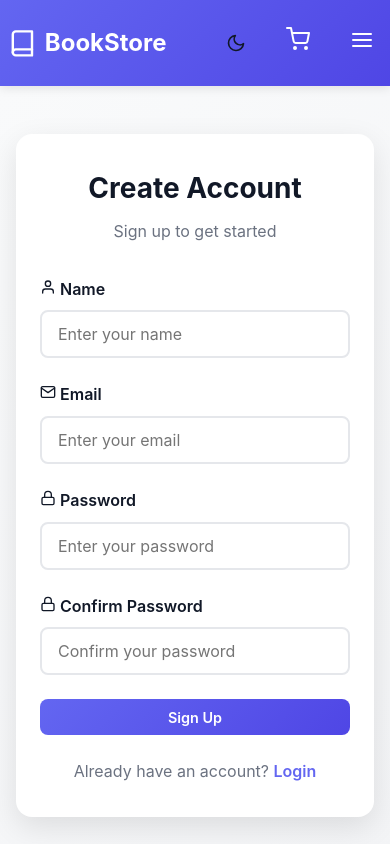
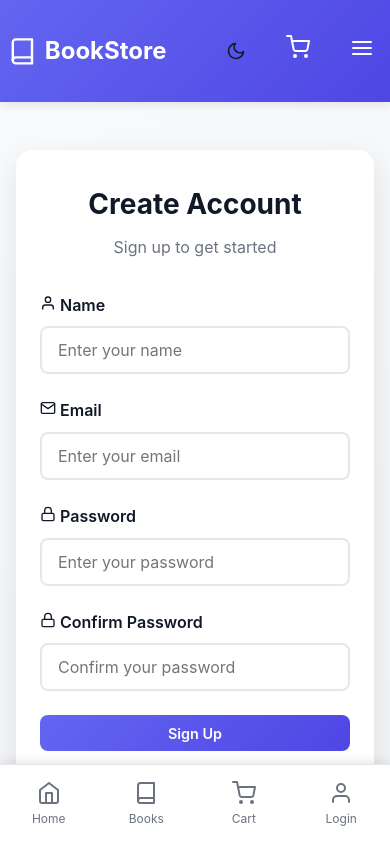
Before and after one commit to Lokesh2006-r/tnpsc_books, a Next.js app in the folder frontend/: page /signup in a window 390 px wide. Shown: the top 844 px of the page. Built offline with nearby package versions, Linux system fonts and the light colour scheme; no server answers.

Commit message:
feat: Implement mobile bottom nav and responsive card view for admin tables

```diff
--- /dev/null
+++ b/frontend/components/BottomNav.js
@@ -0,0 +1,52 @@
+import Link from 'next/link';
+import { useRouter } from 'next/router';
+import { FiHome, FiBook, FiUser, FiShoppingCart, FiSettings } from 'react-icons/fi';
+import styles from '../styles/BottomNav.module.css';
+import { useAuth } from '../context/AuthContext';
+
+export default function BottomNav() {
+    const router = useRouter();
+    const { isAuthenticated, isAdmin } = useAuth();
+
+    const isActive = (path) => router.pathname === path;
+
+    return (
+        <div className={styles.bottomNav}>
+            <Link href="/" className={`${styles.navItem} ${isActive('/') ? styles.active : ''}`}>
+                <FiHome size={24} />
+                <span>Home</span>
+            </Link>
+
+            <Link href="/books" className={`${styles.navItem} ${isActive('/books') ? styles.active : ''}`}>
+                <FiBook size={24} />
+                <span>Books</span>
+            </Link>
+
+            <Link href="/cart" className={`${styles.navItem} ${isActive('/cart') ? styles.active : ''}`}>
+                <FiShoppingCart size={24} />
+                <span>Cart</span>
+            </Link>
+
+            {isAuthenticated ? (
+                <>
+                    {isAdmin ? (
+                        <Link href="/admin" className={`${styles.navItem} ${isActive('/admin') ? styles.active : ''}`}>
+                            <FiSettings size={24} />
+                            <span>Admin</span>
+                        </Link>
+                    ) : (
+                        <Link href="/dashboard" className={`${styles.navItem} ${isActive('/dashboard') ? styles.active : ''}`}>
+                            <FiUser size={24} />
+                            <span>Profile</span>
+                        </Link>
+                    )}
+                </>
+            ) : (
+                <Link href="/login" className={`${styles.navItem} ${isActive('/login') ? styles.active : ''}`}>
+                    <FiUser size={24} />
+                    <span>Login</span>
+                </Link>
+            )}
+        </div>
+    );
+}
--- a/frontend/components/Layout.js
+++ b/frontend/components/Layout.js
@@ -1,5 +1,6 @@
 import Navbar from './Navbar';
 import Footer from './Footer';
+import BottomNav from './BottomNav';
 
 export default function Layout({ children }) {
     return (
@@ -9,6 +10,9 @@ export default function Layout({ children }) {
                 {children}
             </main>
             <Footer />
+            <BottomNav />
+            {/* Spacer for bottom nav on mobile */}
+            <div className="mobile-nav-spacer"></div>
         </div>
     );
 }
--- /dev/null
+++ b/frontend/styles/BottomNav.module.css
@@ -0,0 +1,44 @@
+.bottomNav {
+    display: none;
+    position: fixed;
+    bottom: 0;
+    left: 0;
+    width: 100%;
+    background: var(--bg-card);
+    border-top: 1px solid var(--border);
+    justify-content: space-around;
+    padding: 0.5rem 0;
+    z-index: 1000;
+    box-shadow: 0 -2px 10px var(--shadow);
+}
+
+.navItem {
+    display: flex;
+    flex-direction: column;
+    align-items: center;
+    gap: 0.25rem;
+    color: var(--text-secondary);
+    font-size: 0.75rem;
+    padding: 0.5rem;
+    flex: 1;
+    cursor: pointer;
+    transition: var(--transition);
+}
+
+.navItem Icon {
+    font-size: 1.5rem;
+}
+
+.active {
+    color: var(--primary);
+}
+
+.active Icon {
+    transform: translateY(-2px);
+}
+
+@media (max-width: 768px) {
+    .bottomNav {
+        display: flex;
+    }
+}
--- a/frontend/styles/Navbar.module.css
+++ b/frontend/styles/Navbar.module.css
@@ -153,38 +153,31 @@
     gap: 1rem;
 }
 
+/* Mobile styling updates */
 .mobileToggle {
     display: none;
     font-size: 1.5rem;
     color: white;
     background: transparent;
     padding: 0.5rem;
+    border-radius: var(--radius-md);
+    transition: var(--transition);
+}
+
+.mobileToggle:active {
+    background: rgba(255, 255, 255, 0.1);
 }
 
 .mobileMenu {
     display: none;
-    flex-direction: column;
-    gap: 0.5rem;
-    padding: 1rem 0;
-    border-top: 1px solid rgba(255, 255, 255, 0.2);
-}
-
-.mobileMenu a,
-.mobileMenu button {
-    color: white;
-    padding: 0.75rem 1rem;
-    border-radius: var(--radius-md);
-    text-align: left;
-    background: transparent;
-    width: 100%;
-}
-
-.mobileMenu a:hover,
-.mobileMenu button:hover {
-    background: rgba(255, 255, 255, 0.1);
+    /* Hidden by default */
 }
 
 @media (max-width: 768px) {
+    .navbar {
+        padding: 0.5rem 0;
+        /* Slightly compact on mobile */
+    }
 
     .navLinks,
     .authButtons {
@@ -197,5 +190,52 @@
 
     .mobileMenu {
         display: flex;
+        flex-direction: column;
+        gap: 0.5rem;
+        position: absolute;
+        top: 100%;
+        left: 0;
+        width: 100%;
+        background: var(--bg-card);
+        /* Use theme background */
+        padding: 1rem;
+        box-shadow: 0 4px 20px var(--shadow);
+        border-top: 1px solid var(--border);
+        animation: slideDown 0.3s ease-out forwards;
+        z-index: 999;
+    }
+
+    .mobileMenu a,
+    .mobileMenu button {
+        color: var(--text-primary);
+        padding: 1rem;
+        border-radius: var(--radius-md);
+        text-align: left;
+        background: var(--bg-secondary);
+        width: 100%;
+        font-weight: 600;
+        font-size: 1rem;
+        display: flex;
+        /* alignment */
+        align-items: center;
+        justify-content: space-between;
+    }
+
+    .mobileMenu a:hover,
+    .mobileMenu button:hover {
+        background: var(--primary);
+        color: white;
     }
 }
+
+@keyframes slideDown {
+    from {
+        opacity: 0;
+        transform: translateY(-10px);
+    }
+
+    to {
+        opacity: 1;
+        transform: translateY(0);
+    }
+}
--- a/frontend/styles/globals.css
+++ b/frontend/styles/globals.css
@@ -88,6 +88,18 @@
 
 html {
   scroll-behavior: smooth;
+}
+
+.mobile-nav-spacer {
+  display: none;
+}
+
+@media (max-width: 768px) {
+  .mobile-nav-spacer {
+    display: block;
+    height: 70px;
+    /* Height of BottomNav */
+  }
 }
 
 body {
```
Also changed, not shown: frontend/pages/admin/books.js (+9 -9 lines), frontend/styles/Admin.module.css (+57 -6 lines), frontend/styles/Home.module.css (+25 -5 lines).
